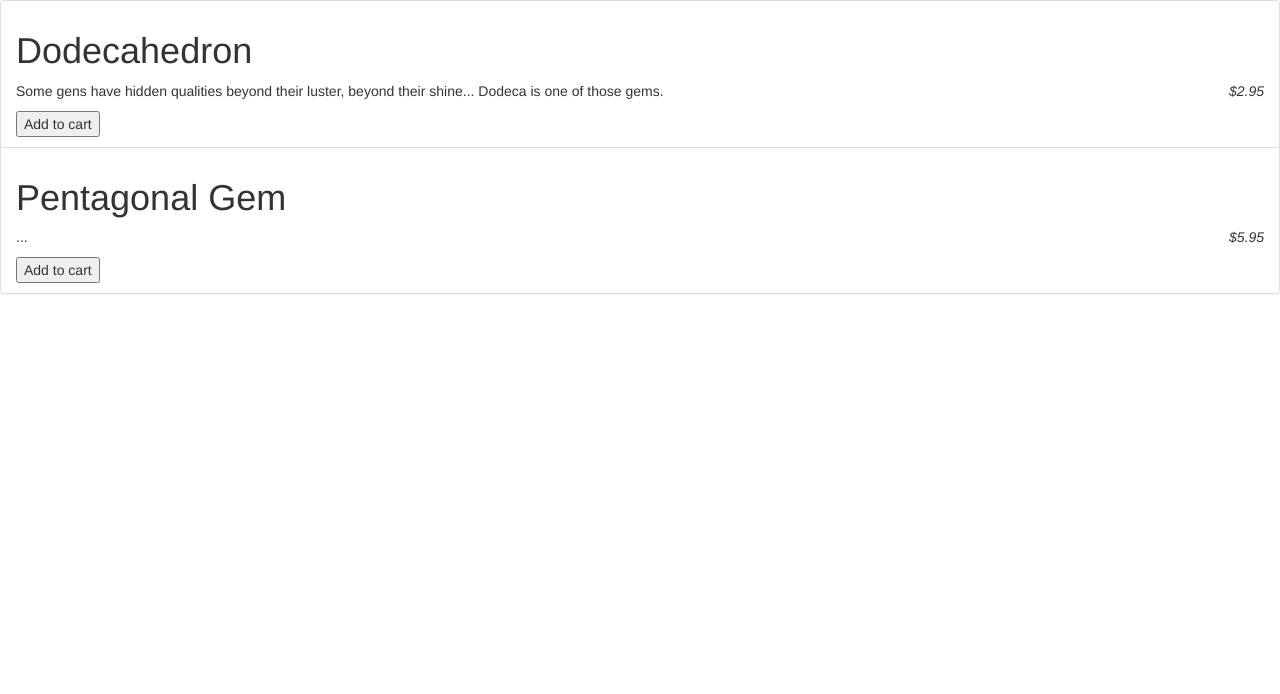
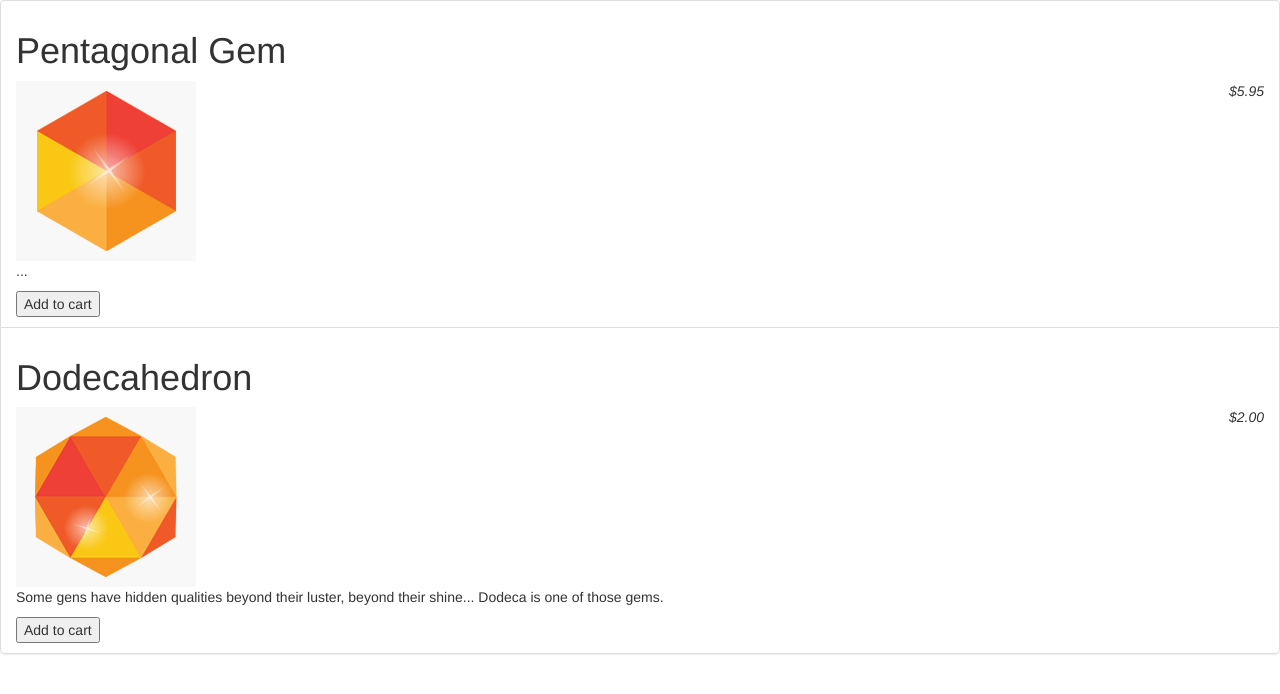
Before and after one commit to agustincastro/GemStore, a plain HTML site: page app/index.html in a window 1280 px wide. Drawn offline with nearby package versions, Linux system fonts and the light colour scheme.

Commit message:
Added images and project structrue

```diff
--- a/app/app.js
+++ b/app/app.js
@@ -17,10 +17,16 @@
   var gems = [
     {
       name: 'Dodecahedron',
-      price: 2.95,
+      price: 2,
       description: 'Some gens have hidden qualities beyond their luster, beyond their shine... Dodeca is one of those gems.',
       canPurchase: true,
       soldOut: false,
+      images: [
+        {
+          full: '../assets/img/gem-01.gif',
+          thumb: '../assets/img/gem-01.gif',
+        }
+      ],
     },
     {
       name: 'Pentagonal Gem',
@@ -28,6 +34,12 @@
       description: '...',
       canPurchase: true,
       soldOut: false,
+      images: [
+        {
+          full: '../assets/img/gem-02.gif',
+          thumb: '../assets/img/gem-02.gif',
+        }
+      ],
     }
   ];
 
--- a/app/index.html
+++ b/app/index.html
@@ -7,9 +7,10 @@
 </head>
 <body ng-controller="StoreController as store">
   <ul class="list-group">
-    <li class="list-group-item" ng-repeat="product in store.products">
+    <li class="list-group-item" ng-repeat="product in store.products | orderBy: '-price'">
       <h1> {{product.name}}</h1>
-      <em class="pull-right"> ${{product.price}} </em>
+      <em class="pull-right"> {{product.price | currency}} </em>
+      <img ng-src="{{product.images[0].full}}" />
       <p> {{product.description}} </p>
       <button ng-show="product.canPurchase">Add to cart</button>
     </li>
```
Also changed, not shown: assets/img/gem-01.gif (added), assets/img/gem-02.gif (added), assets/img/gem-03.gif (added), assets/img/gem-04.gif (added), assets/img/gem-05.gif (added), assets/img/gem-06.gif (added), assets/img/gem-07.gif (added), assets/img/gem-08.gif (added), assets/img/gem-09.gif (added).
